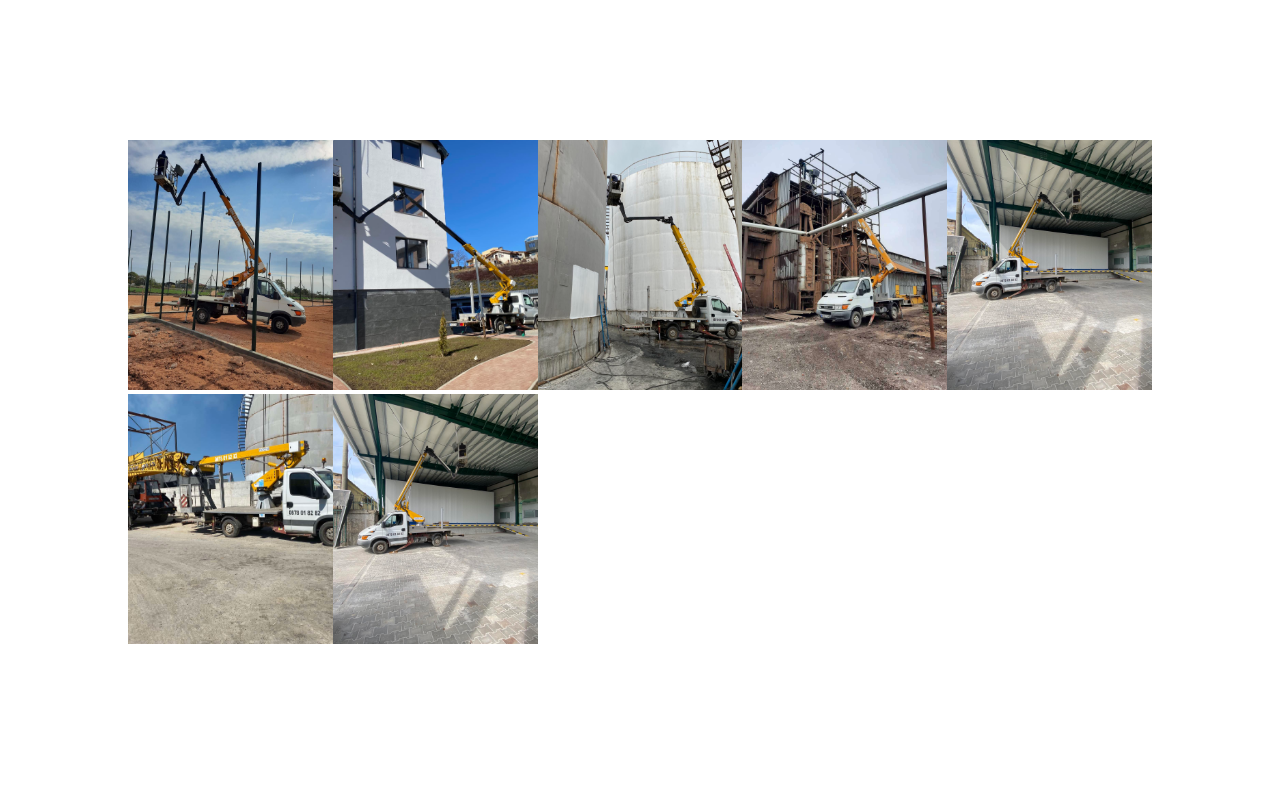
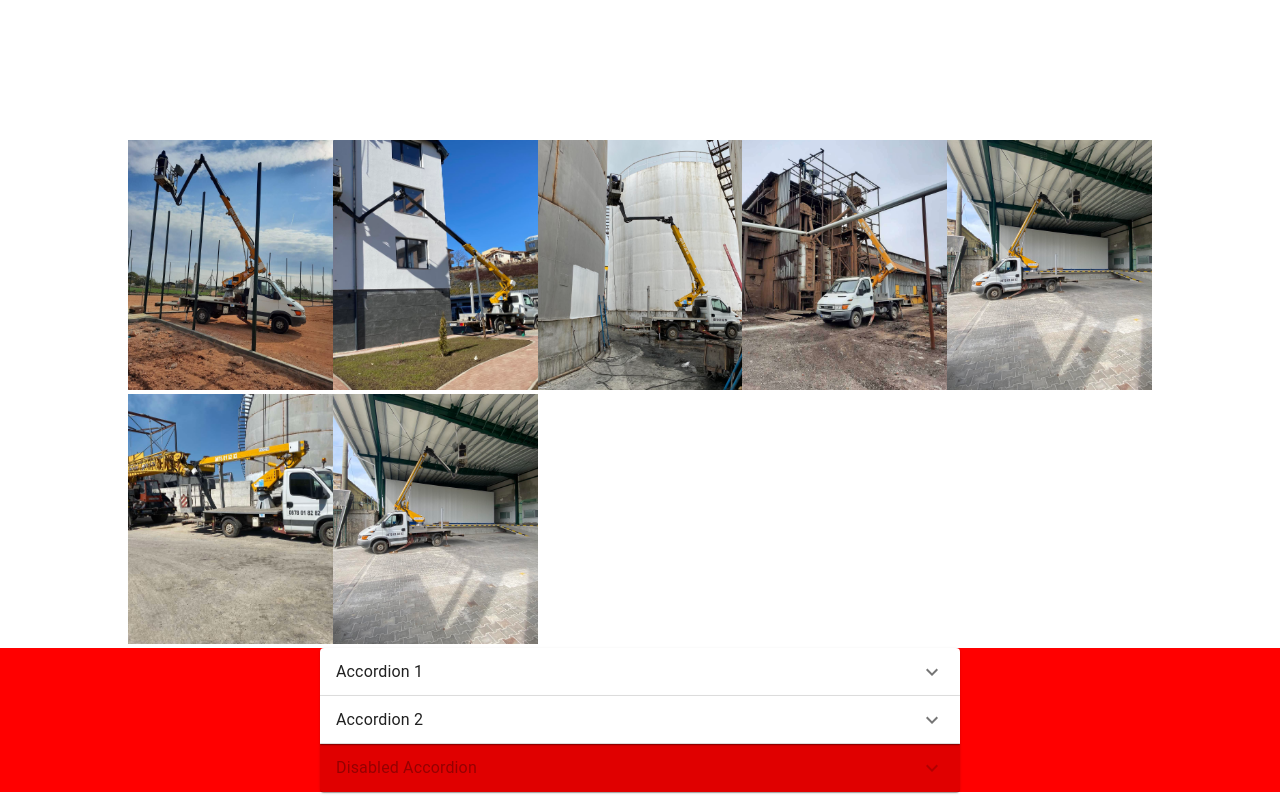
Before and after one commit to VeselinVasilev97/extralift, a React (Vite) app: page / in a window 1280 px wide. Shown: the part 700-1500 px from the top of the page. Built offline with nearby package versions, Linux system fonts and the light colour scheme.

Commit message:
working on accordion

```diff
--- a/package.json
+++ b/package.json
@@ -11,7 +11,10 @@
     "host": "vite --host"
   },
   "dependencies": {
+    "@emotion/react": "^11.11.1",
+    "@emotion/styled": "^11.11.0",
     "@fancyapps/ui": "^5.0.22",
+    "@mui/icons-material": "^5.14.3",
     "@mui/material": "^5.14.4",
     "@mui/styled-engine-sc": "^5.12.0",
     "react": "^18.2.0",
--- a/src/App.jsx
+++ b/src/App.jsx
@@ -13,7 +13,7 @@ import image8 from "./assets/img8.jpg";
 import image9 from "./assets/img9.jpg";
 // import image10 from "./assets/first.jpg";
 // import image11 from "./assets/first.jpg";
-
+import AccordionSection from "./components/Accordion/AccordionSection/AccordionSection";
 function App() {
   return (
     <>
@@ -24,7 +24,6 @@ function App() {
         </div>
         <div className={classes.row}>
           <div className={classes.centeredDiv}>
-
             <Fancybox
               options={{
                 Carousel: {
@@ -55,7 +54,9 @@ function App() {
               </a>
             </Fancybox>
           </div>
-
+        </div>
+        <div className={classes.row}>
+          <AccordionSection />
         </div>
       </div>
     </>
--- a/src/components/Accordion/Accordion.jsx
+++ b/src/components/Accordion/Accordion.jsx
@@ -1,13 +1,14 @@
-import * as React from 'react';
-import Accordion from '@mui/material/Accordion';
-import AccordionSummary from '@mui/material/AccordionSummary';
-import AccordionDetails from '@mui/material/AccordionDetails';
-import Typography from '@mui/material/Typography';
-import ExpandMoreIcon from '@mui/icons-material/ExpandMore';
+import * as React from "react";
+import Accordion from "@mui/material/Accordion";
+import classes from "./Accordion.module.css";
+import AccordionSummary from "@mui/material/AccordionSummary";
+import AccordionDetails from "@mui/material/AccordionDetails";
+import Typography from "@mui/material/Typography";
+import ExpandMoreIcon from "@mui/icons-material/ExpandMore";
 
 export default function BasicAccordion() {
   return (
-    <div>
+    <div className={classes.accordion}>
       <Accordion>
         <AccordionSummary
           expandIcon={<ExpandMoreIcon />}
--- a/src/components/Accordion/Accordion.module.css
+++ b/src/components/Accordion/Accordion.module.css
@@ -0,0 +1,3 @@
+.accordion {
+    width: 50%;
+}
--- /dev/null
+++ b/src/components/Accordion/AccordionSection/AccordionSection.jsx
@@ -0,0 +1,13 @@
+import React from "react";
+import classes from "./AccordionSection.module.css";
+import Accordion from "../Accordion";
+
+const AccordionSection = () => {
+  return (
+    <div className={classes.accordionContainer}>
+      <Accordion />
+    </div>
+  );
+};
+
+export default AccordionSection;
--- /dev/null
+++ b/src/components/Accordion/AccordionSection/AccordionSection.module.css
@@ -0,0 +1,6 @@
+.accordionContainer {
+  width: 100%;
+  display: flex;
+  justify-content: center;
+  background-color: red;
+}
```
Also changed, not shown: 1 other file (tests, documents, lock files or other folders).
